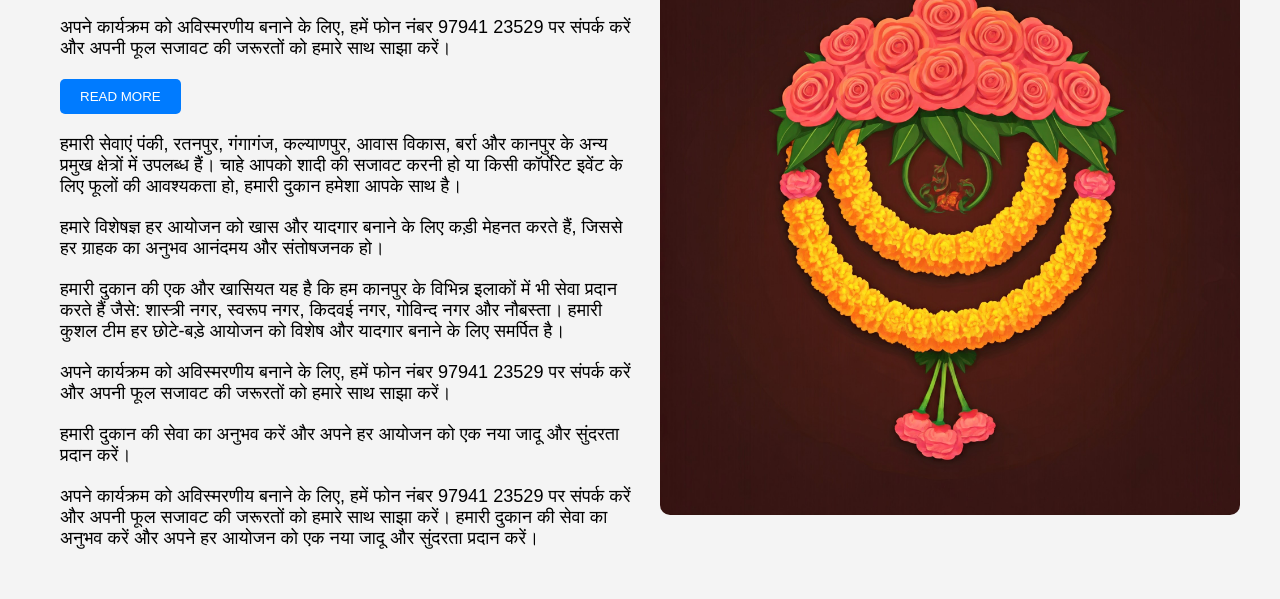
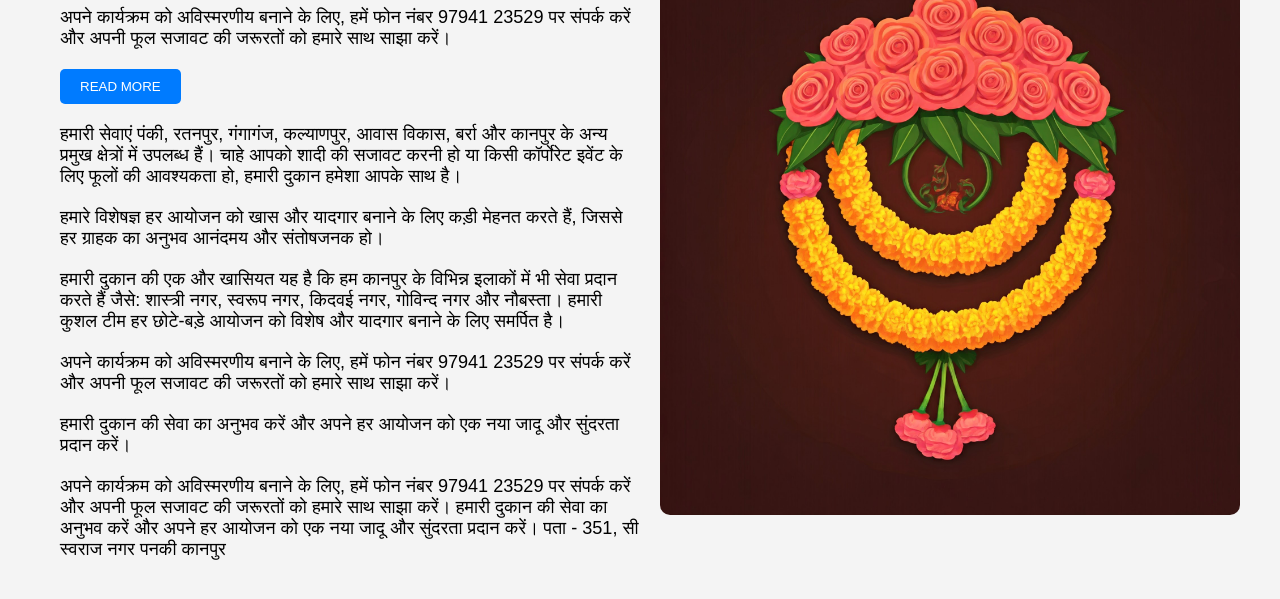
Before and after one commit to priy0767/flowerdecorationshop, a plain HTML site: page aboutus.html in a window 1280 px wide. Both pictures are taken after a click on the button "READ MORE". Shown: the part 175-774 px from the top of the page. Drawn offline with Linux system fonts and the light colour scheme.

Commit message:
aboutus.html

```diff
--- a/aboutus.html
+++ b/aboutus.html
@@ -37,7 +37,8 @@
                             <p>हमारी दुकान की एक और खासियत यह है कि हम कानपुर के विभिन्न इलाकों में भी सेवा प्रदान करते हैं जैसे: शास्त्री नगर, स्वरूप नगर, किदवई नगर, गोविन्द नगर और नौबस्ता। हमारी कुशल टीम हर छोटे-बड़े आयोजन को विशेष और यादगार बनाने के लिए समर्पित है।</p>
                             <p>अपने कार्यक्रम को अविस्मरणीय बनाने के लिए, हमें फोन नंबर 97941 23529 पर संपर्क करें और अपनी फूल सजावट की जरूरतों को हमारे साथ साझा करें। </p>
                             <p>हमारी दुकान की सेवा का अनुभव करें और अपने हर आयोजन को एक नया जादू और सुंदरता प्रदान करें।</p>
-                            <p>अपने कार्यक्रम को अविस्मरणीय बनाने के लिए, हमें फोन नंबर 97941 23529 पर संपर्क करें और अपनी फूल सजावट की जरूरतों को हमारे साथ साझा करें। हमारी दुकान की सेवा का अनुभव करें और अपने हर आयोजन को एक नया जादू और सुंदरता प्रदान करें। </p>
+                            <p>अपने कार्यक्रम को अविस्मरणीय बनाने के लिए, हमें फोन नंबर 97941 23529 पर संपर्क करें और अपनी फूल सजावट की जरूरतों को हमारे साथ साझा करें। हमारी दुकान की सेवा का अनुभव करें और अपने हर आयोजन को एक नया जादू और सुंदरता प्रदान करें।
+                           पता - 351, सी स्वराज नगर पनकी कानपुर </p>
                         </div>
                     </div>
                     <div class="photo">
```
